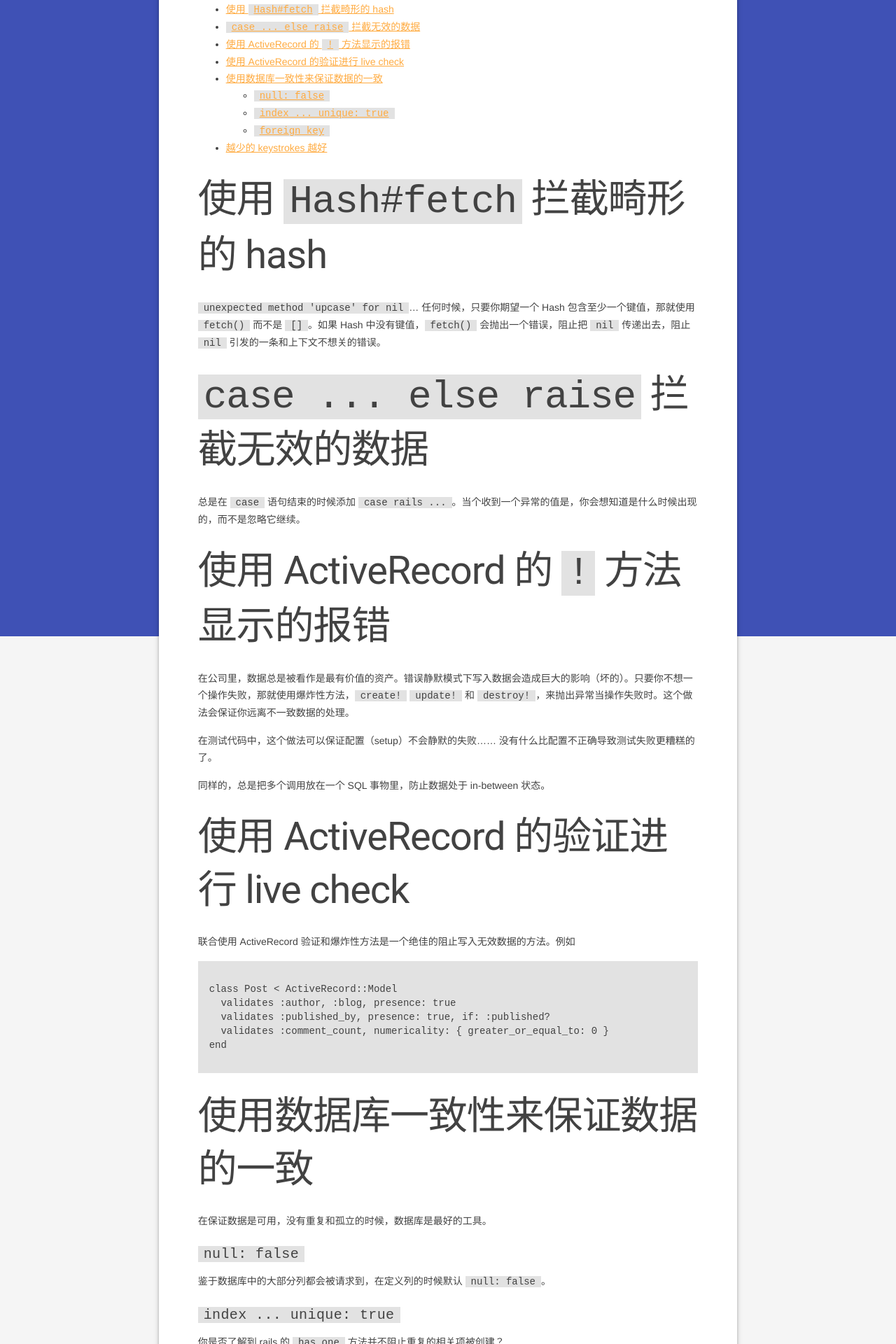
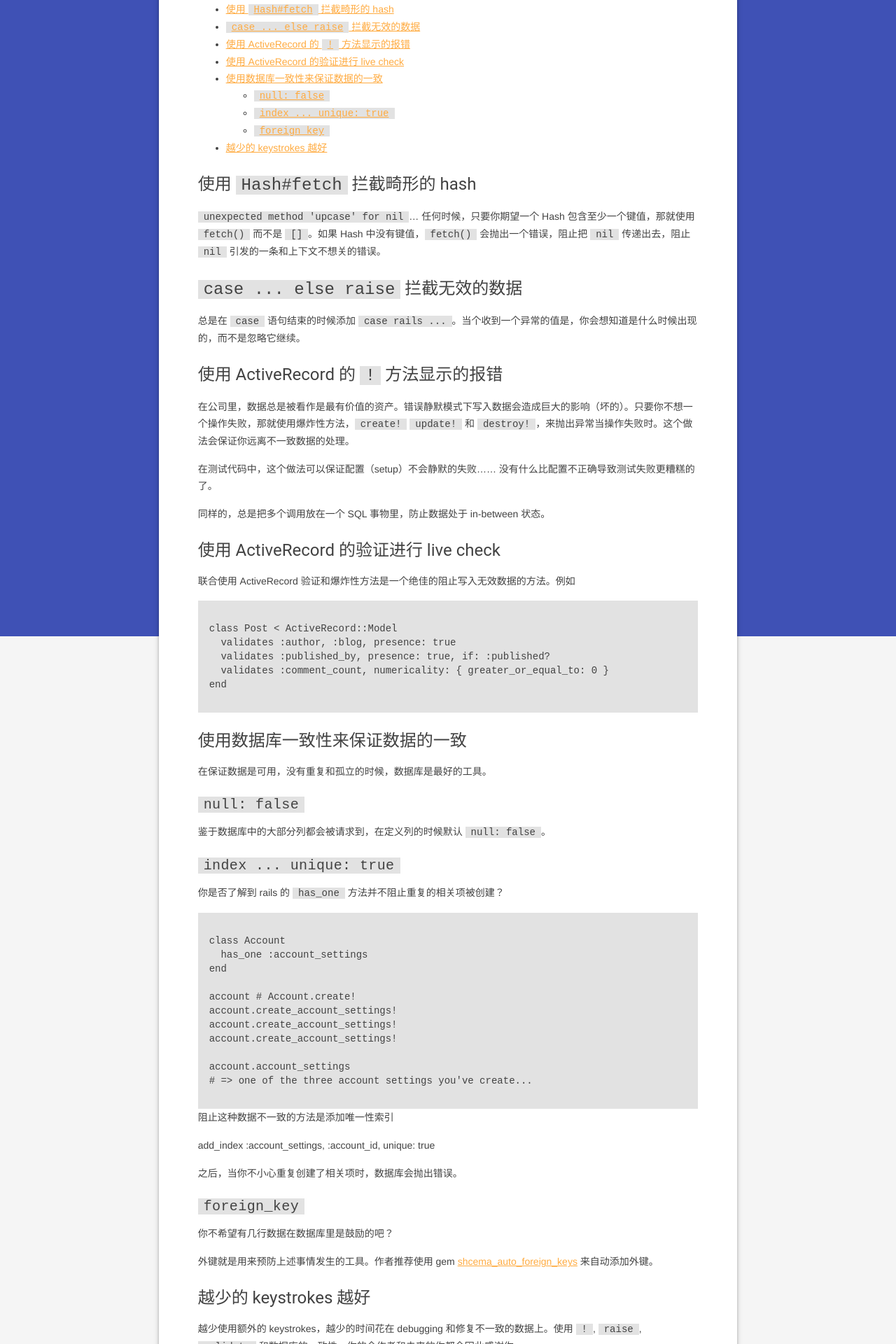
Before and after one commit to alan-qiu/alan-qui.github.io, a Jekyll site: the page built from _posts/2016-03-02-five-practices-for-ruby-on-rails-application.md, in a window 1280 px wide. Shown: the part 414-2334 px from the top of the page at 70% size. Built offline with Jekyll 4.4.1, drawn with Linux system fonts in a browser that asks for light colours; nearby versions of some CDN libraries.

```diff
--- a/_posts/2016-03-02-file-practices-for-ruby-on-rails-application.md
+++ b/_posts/2016-03-02-five-practices-for-ruby-on-rails-application.md
@@ -9,15 +9,15 @@ tags: [rails]
 * toc
 {:toc}
 
-# 使用 `Hash#fetch` 拦截畸形的 hash
+#### 使用 `Hash#fetch` 拦截畸形的 hash
 
 `unexpected method 'upcase' for nil`... 任何时候，只要你期望一个 Hash 包含至少一个键值，那就使用 `fetch()` 而不是 `[]`。如果 Hash 中没有键值，`fetch()` 会抛出一个错误，阻止把 `nil` 传递出去，阻止 `nil` 引发的一条和上下文不想关的错误。
 
-# `case ... else raise` 拦截无效的数据
+#### `case ... else raise` 拦截无效的数据
 
 总是在 `case` 语句结束的时候添加 `case rails ...`。当个收到一个异常的值是，你会想知道是什么时候出现的，而不是忽略它继续。
 
-# 使用 ActiveRecord 的 `!` 方法显示的报错
+#### 使用 ActiveRecord 的 `!` 方法显示的报错
 
 在公司里，数据总是被看作是最有价值的资产。错误静默模式下写入数据会造成巨大的影响（坏的）。只要你不想一个操作失败，那就使用爆炸性方法，`create!` `update!` 和 `destroy!`，来抛出异常当操作失败时。这个做法会保证你远离不一致数据的处理。
 
@@ -25,7 +25,7 @@ tags: [rails]
 
 同样的，总是把多个调用放在一个 SQL 事物里，防止数据处于 in-between 状态。
 
-# 使用 ActiveRecord 的验证进行 live check
+#### 使用 ActiveRecord 的验证进行 live check
 
 联合使用 ActiveRecord 验证和爆炸性方法是一个绝佳的阻止写入无效数据的方法。例如
 
@@ -35,7 +35,7 @@ tags: [rails]
       validates :comment_count, numericality: { greater_or_equal_to: 0 }
     end
 
-# 使用数据库一致性来保证数据的一致
+#### 使用数据库一致性来保证数据的一致
 
 在保证数据是可用，没有重复和孤立的时候，数据库是最好的工具。
 
@@ -71,7 +71,7 @@ tags: [rails]
 
 外键就是用来预防上述事情发生的工具。作者推荐使用 gem [shcema_auto_foreign_keys](https://github.com/SchemaPlus/schema_auto_foreign_keys) 来自动添加外键。
 
-# 越少的 keystrokes 越好
+#### 越少的 keystrokes 越好
 
 越少使用额外的 keystrokes，越少的时间花在 debugging 和修复不一致的数据上。使用 `!`, `raise`, `validate` 和数据库的一致性，你的合作者和未来的你都会因此感谢你。
 
```
